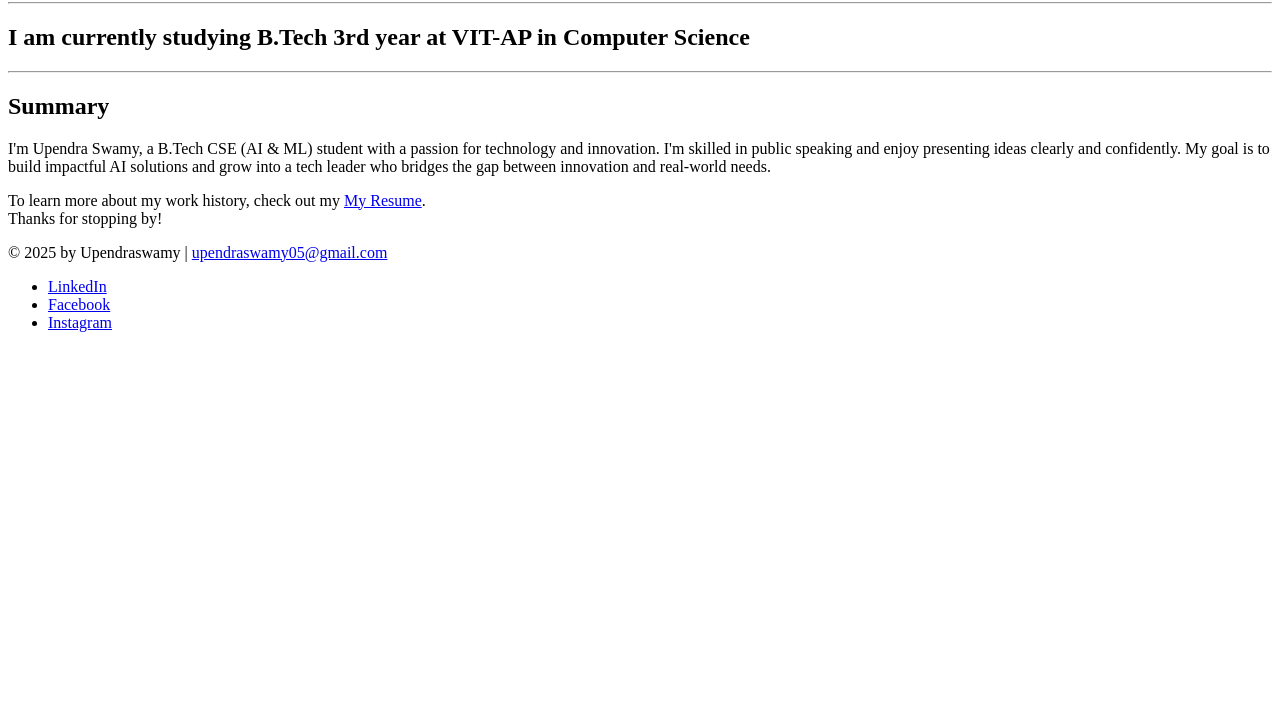
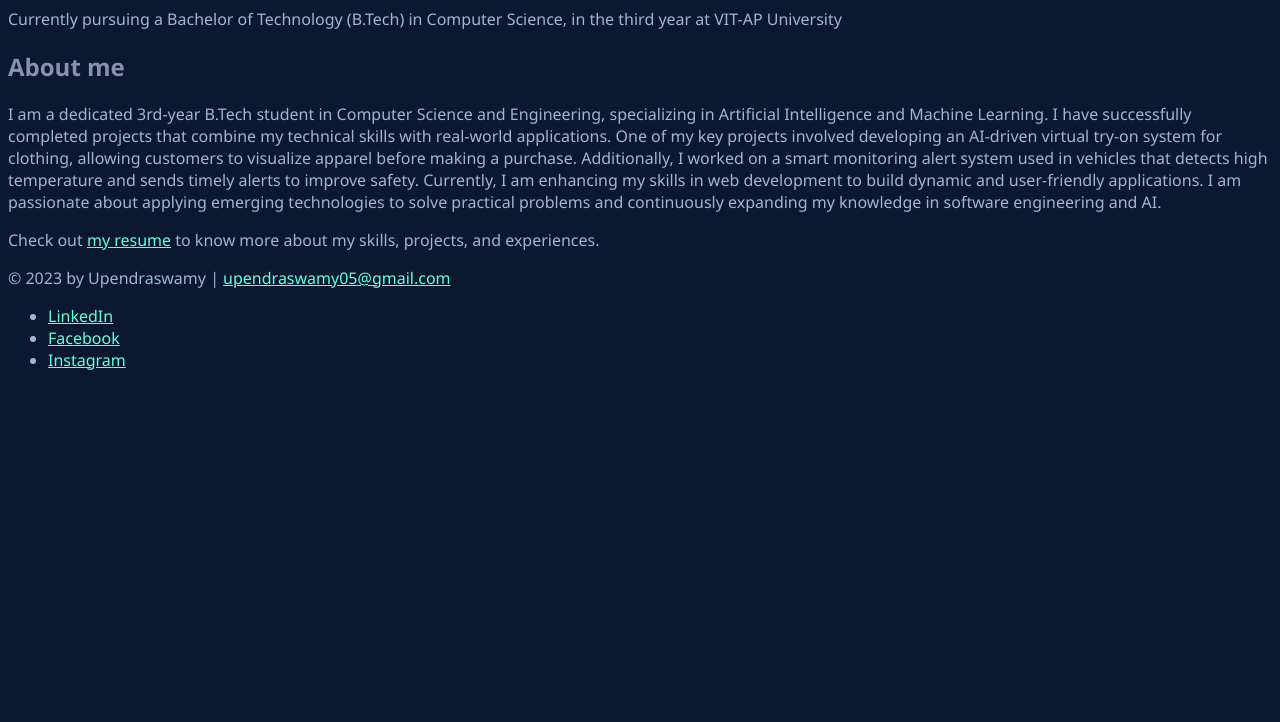
Before and after one commit to upendraswamy07/pro-html, a plain HTML site: page index.html in a window 1280 px wide. Shown: the part 78-800 px from the top of the page. Drawn offline with Linux system fonts and the light colour scheme.

Commit message:
Add files via upload

```diff
--- a/index.html
+++ b/index.html
@@ -4,6 +4,7 @@
     <meta charset="UTF-8">
     <meta name="viewport" content="width=device-width, initial-scale=1">
     <title>portfolio</title>
+    <link rel="stylesheet" href="style.css">
   </head>
   <body>
 
@@ -11,19 +12,24 @@
     <header>
       <!-- Start content edits below this line. -->
       <h1>Upendra Swamy</h1>
-      <hr />
-      <h2>I am currently studying B.Tech 3rd year at VIT-AP in Computer Science</h2>
+
+      <p>Currently pursuing a Bachelor of Technology (B.Tech) in Computer Science, in the third year at VIT-AP University</p>
 
       <!-- End content edits here. -->
     </header>
-<hr />
+
+
 
     <!-- //  ABOUT ME  // -->
     <main>
-      <h2>Summary</h2>
+      <h2>About me</h2>
       <!-- Start content edits below this line. -->
-      <p>I'm Upendra Swamy, a B.Tech CSE (AI & ML) student with a passion for technology and innovation. I'm skilled in public speaking and enjoy presenting ideas clearly and confidently. My goal is to build impactful AI solutions and grow into a tech leader who bridges the gap between innovation and real-world needs.</p>
-      <p>To learn more about my work history, check out my <a href="resume.html"> My Resume</a>. <br /> Thanks for stopping by!</p>
+      <p>I am a dedicated 3rd-year B.Tech student in Computer Science and Engineering, specializing in Artificial Intelligence and Machine Learning. I have successfully completed projects that combine my technical skills with real-world applications. One of my key projects involved developing an AI-driven virtual try-on system for clothing, allowing customers to visualize apparel before making a purchase. Additionally, I worked on a smart monitoring alert system used in vehicles that detects high temperature and sends timely alerts to improve safety.
+
+           Currently, I am enhancing my skills in web development to build dynamic and user-friendly applications. I am passionate about applying emerging technologies to solve practical problems and continuously expanding my knowledge in software engineering and AI.</p>
+
+      <p>Check out <a href="resume.html"> my resume</a> to know more about my skills, projects, and experiences.</p>
+
 
       <!-- End content edits here. -->
     </main>
@@ -31,23 +37,24 @@
     <!-- //  FOOTER INFO, SOCIAL MEDIA  // -->
     <footer>
       <!-- Start content edits below this line. -->
-      <p>© 2025 by Upendraswamy | <a href="upendraswamy05@gmail.com">upendraswamy05@gmail.com</a></p>
+      <p>© 2023 by Upendraswamy | <a href="mailto:upendraswamy05@gmail.com">upendraswamy05@gmail.com</a>
+
 
       <!-- Add or remove any networks. -->
-      <ul>
 
+      <!-- End content edits here. -->
+        <!--SOCIAL MEDIA-->
+   <ul class="social-links">
     <li>
-          <a href="https://www.linkedin.com/in/upendra-swamy-290b73326?utm_source=share&utm_campaign=share_via&utm_content=profile&utm_medium=android_app" target="_blank">LinkedIn</a>
+      <a href="https://www.linkedin.com/in/upendra-swamy-290b73326?utm_source=share&utm_campaign=share_via&utm_content=profile&utm_medium=android_app" target="_blank" class="linkedin">LinkedIn</a>
     </li>
     <li>
-          <a href="https://www.facebook.com/share/1ARhWYokVi/" target="_blank">Facebook</a>
+      <a href="https://www.facebook.com/share/1ARhWYokVi/" target="_blank" class="facebook">Facebook</a>
     </li>
-
     <li>
-          <a href="https://www.instagram.com/upendra__swamy?igsh=d3VscjgwdXEyb2Jx" target="_blank">Instagram</a>
+      <a href="https://www.instagram.com/upendra__swamy?igsh=d3VscjgwdXEyb2Jx" target="_blank" class="instagram">Instagram</a>
     </li>
   </ul>
-      <!-- End content edits here. -->
     </footer>
   </body>
 </html>
--- /dev/null
+++ b/style.css
@@ -0,0 +1,24 @@
+body {
+  background-color: #0a192f;
+  color: #a8b2d1;
+  font-family: 'Segoe UI', sans-serif;
+}
+
+h1 {
+  color: #ccd6f6;
+
+}
+
+h2 {
+  color: #8892b0;
+}
+
+a {
+  color: #64ffda;
+}
+
+.section-title {
+  color: #ffffff;
+  letter-spacing: 1px;
+  text-transform: uppercase;
+}
```
Also changed, not shown: resume.html (+25 -10 lines). Lines whose indentation alone changed are shown as unchanged.
